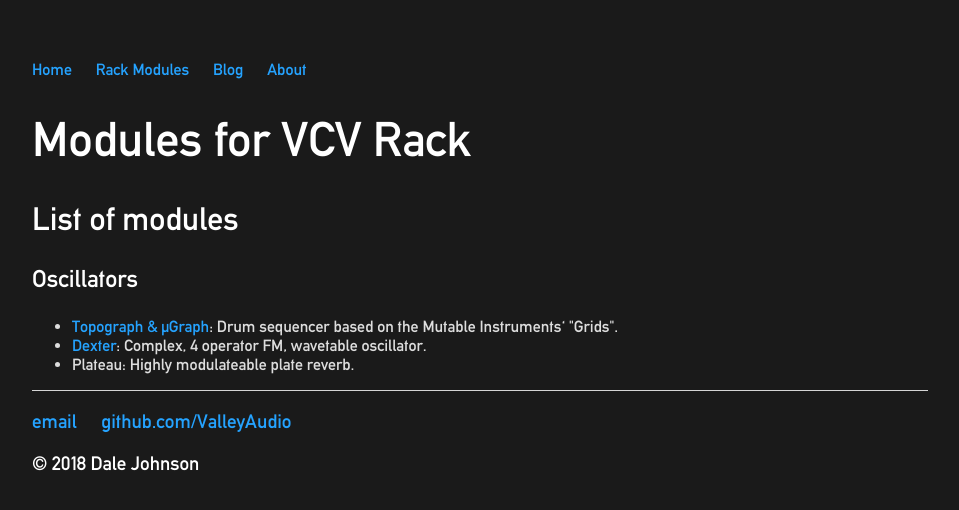
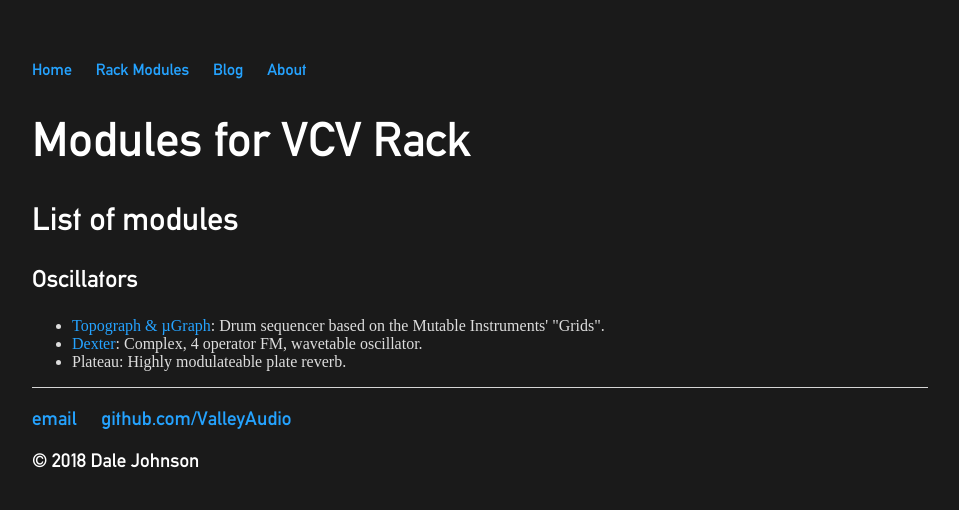
Before and after one commit to ValleyAudio/ValleyAudio.github.io, a Jekyll site: the page built from rack/index.html, in a window 1280 px wide. Shown: the top 510 px of the page, without its empty margins (160-1119 px from the left). Built offline with Jekyll 4.4.1, drawn with Linux system fonts in a browser that asks for light colours.

Commit message:
Removing default body font

```diff
--- a/css/main.css
+++ b/css/main.css
@@ -9,7 +9,6 @@
 }
 
 body {
-    font-family: 'alteDin', 'Helvetica', 'Arial', 'Sans-Serif';
     color: #DDDDDD;
     background-color: #1A1A1A;
     margin: 60px auto;
```
